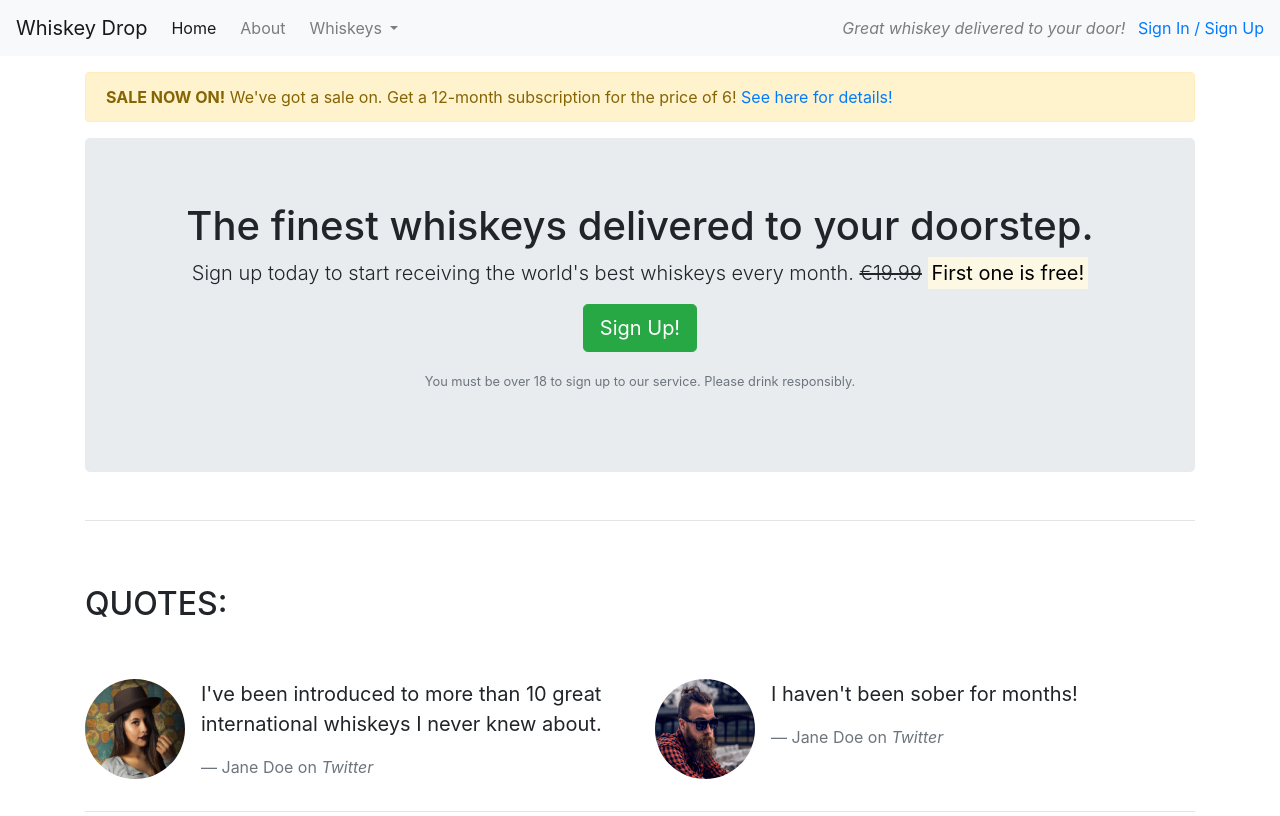
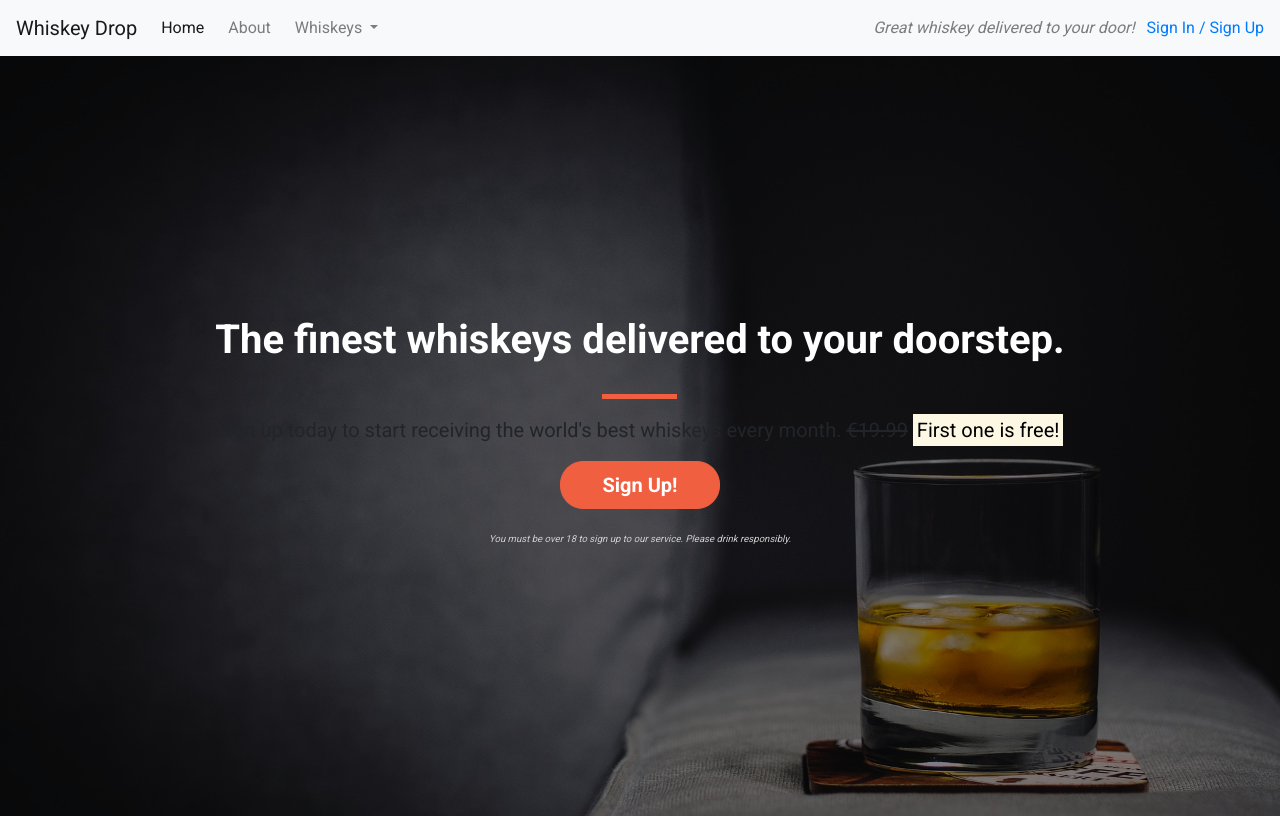
Before and after one commit to GabrielH-02/mess-around, a plain HTML site: page index.html in a window 1280 px wide. Shown: the top 816 px of the page. Drawn offline with nearby package versions, Linux system fonts and the light colour scheme.

Commit message:
Add css to file

```diff
--- /dev/null
+++ b/css/style.css
@@ -0,0 +1,96 @@
+body {
+    font-family: 'Roboto', sans-serif;
+}
+
+.alert-container {}
+
+.callout-container {
+    height: 100vh;
+
+    background: url("../images/whiskey-background.jpg") no-repeat bottom right fixed;
+    -webkit-background-size: cover;
+    -moz-background-size: cover;
+    -o-background-size: cover;
+    background-size: cover;
+
+    display: flex;
+    align-items: center;
+    justify-content: center;
+
+    position: relative;
+}
+
+.opaque-overlay {
+    position: absolute;
+    top: 0;
+    left: 0;
+    height: 100%;
+    width: 100%;
+    background-color: rgba(0, 0, 0, 0.5);
+}
+
+.quotes-container {}
+
+.features-container {}
+
+/* Block Didviders*/
+
+.block-divider {
+    width: 75px;
+    height: 5px;
+    border: 0;
+}
+
+.block-divider--orange {
+    background-color: #f05f40;
+}
+
+.block-divider--short {
+    width: 35px;
+}
+
+
+/* Jumbotron */
+
+.jumbotron {
+    background-color: transparent;
+}
+
+.jumbotron-header {
+    color: white;
+    font-weight: bold;
+    margin-bottom: 30px;
+}
+
+.jumbotorn .lead {
+    margin: 25px 0;
+    color: #a7a7a7;
+}
+
+.jumbotron small{
+    font-size: 60%;
+    font-style: italic;
+    color: #d0d0d0;
+}
+
+/* Buttons */
+
+.btn--cta {
+    font-weight: bold;
+    border-radius: 23px;
+    width: 160px;
+}
+
+.btn--red {
+    color: white;
+    background-color: #f05f40;
+    border-color: #f05f40;
+}
+
+.btn--red:hover,
+.btn--red:active,
+.btn--red:focus,
+.btn--red:active:focus {
+    background-color: #df4929;
+    border-color: #df4929;
+}
--- a/index.html
+++ b/index.html
@@ -7,6 +7,8 @@
     <title>Whiskey Drop | Taste a new whiskey every month</title>
     <link rel="stylesheet" href="https://maxcdn.bootstrapcdn.com/bootstrap/4.1.3/css/bootstrap.min.css">
     <script src="https://kit.fontawesome.com/e5efd06354.js" crossorigin="anonymous"></script>
+    <link href="https://fonts.googleapis.com/css?family=Roboto:400,700" rel="stylesheet">
+    <link rel="stylesheet" href="css/style.css" type="text/css">
 </head>
 
 <body>
@@ -42,7 +44,8 @@
         <a href="/login">Sign In / Sign Up</a>
         </div>
     </nav>
-    <article class="container mt-3">
+
+    <!-- <div class="container alert-container">
       <div class="row d-none d-sm-block">
         <div class="col-12">
             <div class="alert alert-warning">
@@ -50,26 +53,32 @@
               <a href="">See here for details!</a>
             </div>
         </div>
+      </div>
+    </div> -->
 
-      </div>
+    <div class="container-fluid callout-container">
         <!-- Callout -->
+        <div class="opaque-overlay">&nbsp;</div>
         <div class="row">
             <div class="col-12">
                 <section class="callout jumbotron text-center">
-                    <h1>The finest whiskeys delivered to your doorstep.</h1>
+                    <h1 class="jumbotron-header">The finest whiskeys delivered to your doorstep.</h1>
+                    <hr class="block-divider block-divider--orange">
                     <p class="lead">Sign up today to start receiving the world's best whiskeys every month.
                       <s class="d-none d-sm-inline">€19.99</s>
                       <span class="d-inline d-sm-none"></span>
                       <strong><mark>First one is free!</mark></strong></p>
-                    <p><button class="btn btn-lg btn-success" data-toggle="modal" data-target="#signUpModal">Sign Up!</button></p>
+                    <p><button class="btn btn-lg btn--cta btn--red" data-toggle="modal" data-target="#signUpModal">Sign Up!</button></p>
                     <p class="text-muted"><small>You must be over 18 to sign up to our service. Please drink responsibly.</small></p>
                 </section>
             </div>
         </div>
         <!-- /.callout -->
-        <hr>
+    </div>
+    </div>
 
         <!-- Quotes -->
+      <div class="container quotes-container">
         <section class="quotes">
             <div class="row">
                 <div class="col-12 my-5">
@@ -106,9 +115,10 @@
             </div>
         </section>
         <!-- /.quotes -->
-        <hr>
+      </div>
 
         <!-- Features -->
+      <div class="features-container">
         <section class="features">
             <div class="row">
                 <div class="col-12 my-5">
@@ -140,7 +150,7 @@
             </div>
         </section>
         <!-- /.features -->
-    </article>
+      </div>
 
     <div class="modal" tabindex="-1" role="dialog" id="signUpModal">
       <div class="modal-dialog" role="document">
```
Also changed, not shown: images/whiskey-background.jpg (added).
